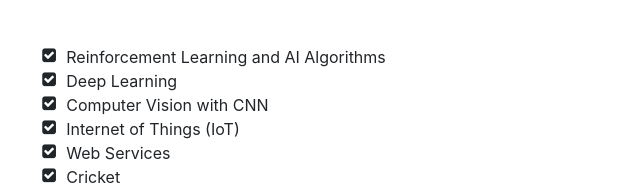
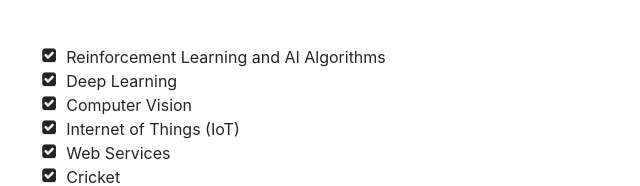
Before and after one commit to asheeshcric/asheeshcric.github.io, a website with bundled scripts: page index.html in a window 1280 px wide. Shown: the part 3693-3879 px from the top of the page, 288-928 px from the left. Built offline with nearby package versions, Linux system fonts and the light colour scheme; a web font is replaced by a local one.

Commit message:
Edit my interest in computer vision

```diff
--- a/index.html
+++ b/index.html
@@ -346,7 +346,7 @@
           <ul class="fa-ul">
             <li><i class="fa-li fa fa-check-square"></i>Reinforcement Learning and AI Algorithms</li>
             <li><i class="fa-li fa fa-check-square"></i>Deep Learning</li>
-            <li><i class="fa-li fa fa-check-square"></i>Computer Vision with CNN</li>
+            <li><i class="fa-li fa fa-check-square"></i>Computer Vision</li>
             <li><i class="fa-li fa fa-check-square"></i>Internet of Things (IoT)</li>
             <li><i class="fa-li fa fa-check-square"></i>Web Services</li>
             <li><i class="fa-li fa fa-check-square"></i>Cricket</li>
```
